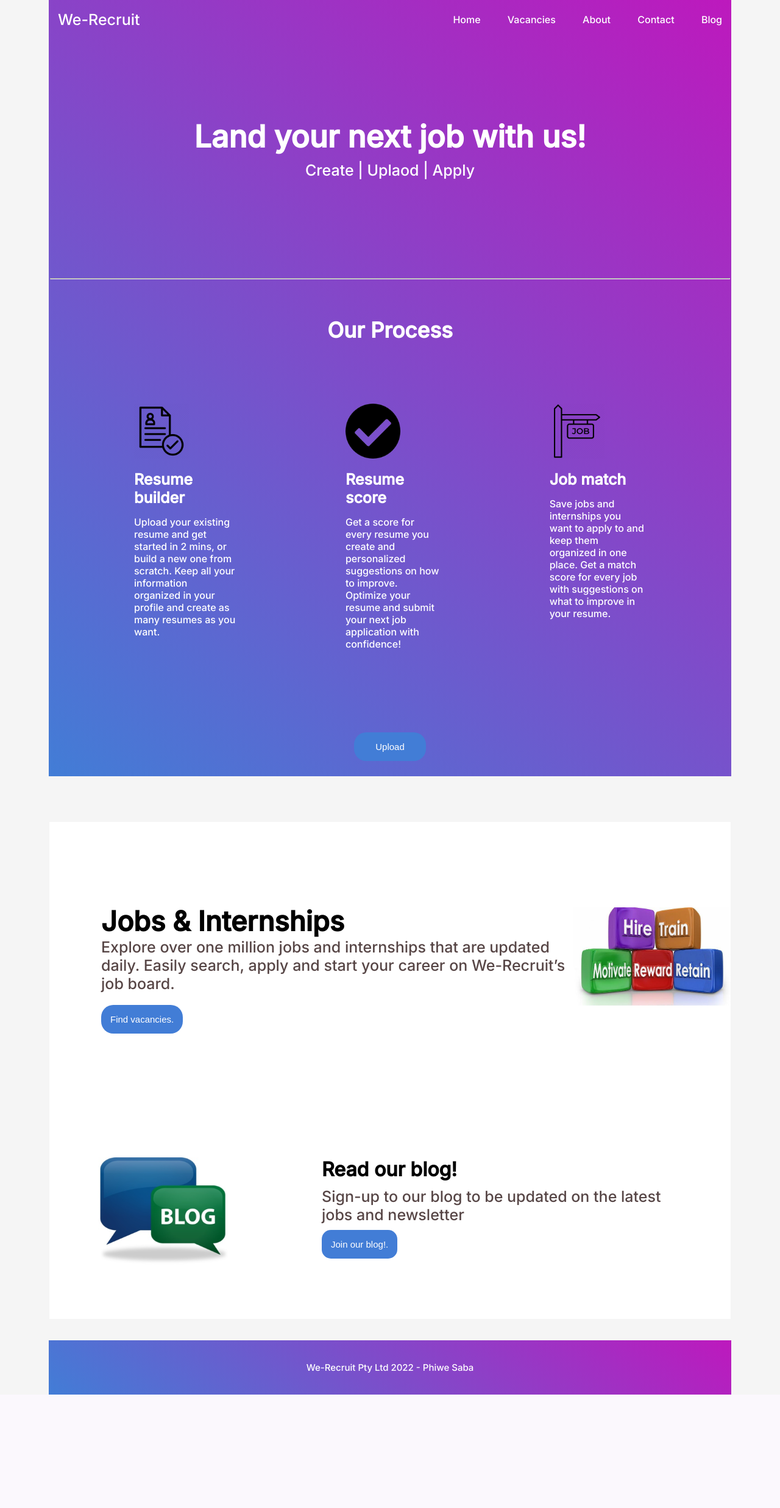
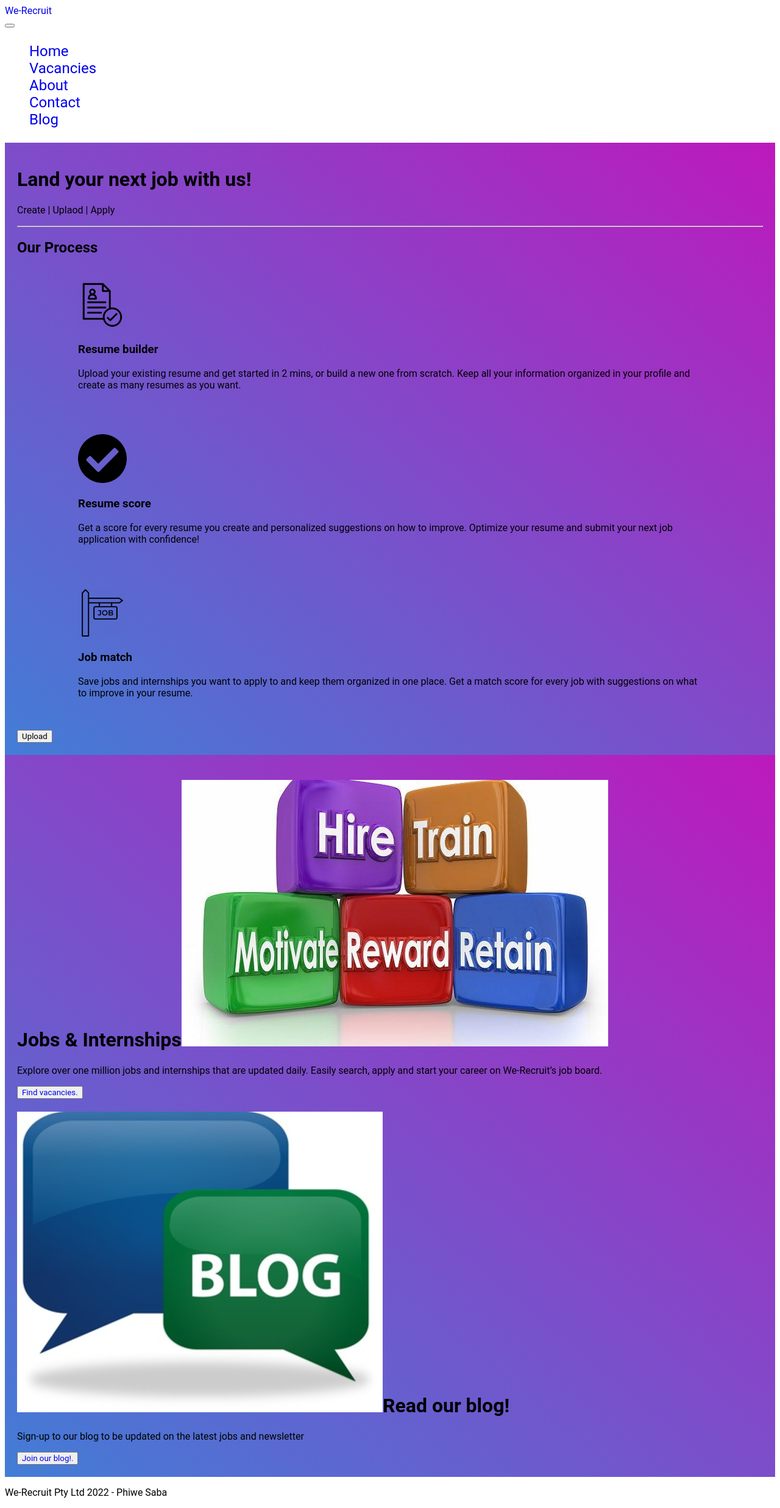
Before and after one commit to phiwe-saba/We-Recruit-website, a PHP site: page / in a window 1280 px wide. Shown: the whole page at 61% size. Before the commit the page ends 2287 px from the top, so only its background shows below. Run offline with PHP 8.4, Linux system fonts and the light colour scheme.

Commit message:
changed the design of the landing page

```diff
--- a/styles/main.css
+++ b/styles/main.css
@@ -1,354 +1,97 @@
 *{
-    margin:0;
-    padding:0;
-    box-sizing: border-box;
+    font-family: 'Roboto', sans-serif;
+    /*color:white;*/
 }
 
-body{
-    font-family:Inter, sans-serif;
-    background-color: whitesmoke;
-    max-width:1120px;
-    margin: auto;
+.navbar ul{
+    display:flex;
+    /*justify-content: center;*/
 }
 
 .container{
-
+    margin:auto;
+    padding:20px;
+    background-image: linear-gradient(40deg,rgb(66, 125, 214), rgb(189, 25, 189));
+    overflow:hidden;
 }
 
-
-.header-content{
-    background-image: linear-gradient(40deg,rgb(66, 125, 214), rgb(189, 25, 189));
-}
-
-/*Navigation bar*/
 ul{
-    list-style:none;
+    list-style: none;
+    font-size: 24px;
+    color:white;
 }
 
 a{
-    text-decoration:none;
+    text-decoration: none;
 }
 
-.header-container{
-    max-width:1120px;
-    margin:auto;
+#header-logo{
+    flex:1;
 }
 
-.row{
-    display:flex;
-    flex-wrap:wrap;
+#header-links{
+    flex:0.2;
 }
 
-.align-items-center{
-    align-items:center;
+/* Header Section */
+.header-section{
+    text-align:center;
+    padding:20px;
+    color: white;
 }
 
-.justify-content-between{
-    justify-content: space-between;
+.header-section h1{
+    font-size: 48px;
 }
 
-.header{
-    /*background-color: #2f3240;rgb(66, 125, 214);*/
-    padding: 12px 0;
+.header-section p{
+    font-size: 26px;
 }
 
-.header .logo,
-.header .nav{
-    padding:0 15px;
+/* Main Section */
+.main-box{
+    display: flex;
+    align-items: center;
+    justify-content: center;
+    gap: 25px;
 }
 
-.header .logo a{
-    color: #ffffff;
-    font-size:25px;
+.box{
+    padding: 20px;
+    margin:5px 80px 15px 80px;
 }
 
-.header .nav ul li{
-	display: inline-block;
-	margin-left: 40px;
-}
-.header .nav ul li a{
-	display: block;
-	font-size: 16px;
-	text-transform: capitalize;
-	color: #ffffff;
-	padding: 10px 0;
-	transition: all 0.5s ease;
+.box img{
+    width:80px;
+    height:80px;
 }
 
-.header .nav ul li a.active,
-.header .nav ul li a:hover{
-	color: white;
-}
-.nav-toggler{
-	height: 34px;
-	width: 44px;
-	background-color: #ffffff;
-	border-radius: 4px;
-	cursor: pointer;
-	border:none;
-	display: none;
-	margin-right: 15px;
-}
-.nav-toggler:focus{
-	outline: none;
-	box-shadow: 0 0 15px rgba(255,255,255,0.5);
-}
-.nav-toggler span{
-    height: 2px;
-    width: 20px;
-    background-color: var(--color-1);
-    display: block;
-    margin:auto;
-    position: relative;
-    transition: all 0.3s ease;
-}
-.nav-toggler.active span{
-	background-color: transparent;
-}
-.nav-toggler span::before,
-.nav-toggler span::after{
-	content: '';
-	position: absolute;
-	left:0;
-	top:0;
-	width: 100%;
-	height: 100%;
-	background-color: var(--color-1);
-	transition: all 0.3s ease;
-}
-.nav-toggler span::before{
-	transform: translateY(-6px);
-}
-.nav-toggler.active span::before{
-	transform: rotate(45deg);
-}
-.nav-toggler span::after{
-	transform: translateY(6px);
-}
-.nav-toggler.active span::after{
-	transform: rotate(135deg);
+.main-section h1{
+    text-align:center;
+    padding:5px;
 }
 
-/*Showcase*/
-.showcase-main{
-    padding:100px;
-    min-height:350px;
-    margin:20px;
+.main-section{
+    background-color: #E5E7EB;
+    padding: 5px;
+    color: black;
 }
-.showcase{
-    text-align:center;
-    color:/*rgb(66, 125, 214);*/white;
-    margin:10px;
+/* Body Section */
+.body-section{
+    display: flex;
+    padding:40px;
 }
 
-.showcase h1{
-    font-size:50px;
+.body-section img{
+    width: 450px;
+    height:250px;
 }
 
-.showcase p{
-    font-size:25px;
-    color:/*rgb(66, 125, 214);*/white;
-    font-weight: 100;
+#job h1{
+    font-size: 42px;
 }
 
-.horizontal{
-    padding:2px;
+#job button{
+    background-color: rgb(66, 125, 214);
+    margin:5px;
 }
-
-hr{
-    height:1px;
-    margin-left:auto;
-    margin-right:auto;
-    background-color:black;
-}
-
-/*Body layout*/
-#layout{
-    margin-left:50px;
-    margin-right:50px;
-}
-.headerpage h2{
-    text-align:center;
-    color:white;
-    padding:10px;
-    margin:50px 0 0 0;
-    font-size:35px;
-}
-
-.boxes {
-   display: flex;
-}
-
-.boxes .box h3{
-    padding:10px 0 10px 0;
-    margin:5px 0 5px 0;
-    font-size:25px;
-    color:white;
-}
-
-.boxes .box p{
-    /*color:rgb(87, 70, 70);*/
-    color:/*rgb(77, 72, 72);*/white;
-}
-
-.boxes .box{
-    margin:55px;
-    padding:35px;
-    border:1px;
-    border-radius: 8px;
-}
-
-.boxes .box img{
-    width:90px;
-}
-
-.upload{
-    text-align:center;
-    padding:25px;
-    margin:20px;
-    margin-bottom:30px;
-}
-
-.upload button{
-    padding:15px 35px;
-    font-size:15px;
-    font:25px;
-    background-color: rgb(66, 125, 214);
-    color:white;
-    border:1px;
-    border-radius: 20px;;
-}
-
-.upload button:hover{
-    background-color:gray;
-}
-
-/*Main body*/
-.main-content{
-    background-color: white;
-    margin-right:1px;
-    margin-left:1px;
-}
-.mainbody{
-    background-color:white;
-    margin-top:75px;
-    padding-top:55px;
-    margin-bottom:15px;
-    border:2px;
-    min-height: 500px;
-}
-
-.mainbody img{
-    float:right;
-    width:25%;
-    padding-top:5px;
-    margin-bottom:.2em;
-}
-
-.mainbody h1{
-    font-size:45px;
-    margin-top:45px;
-    padding-top:35px;
-    margin-left:85px;
-}
-
-.mainbody p{
-    font-size:25px;
-    color:rgb(87, 70, 70);
-    margin-left:85px;
-}
-
-.mainbody button{
-    padding:15px;
-    text-decoration: none;
-    background-color:rgb(66, 125, 214);
-    border:1px;
-    border-radius: 20px;
-    margin:20px 85px;
-}
-
-.mainbody button a{
-    color:white;
-    font-size:15px;
-}
-
-.mainbody button:hover{
-    background-color: gray;
-}
-
-/*Blog body*/
-.blogmain {
-    padding:35px;
-    min-height: 300px;
-    background-color: white;
-}
-
-.blogmain img{
-    margin-right:150px;
-    float:left;
-    width:25%;
-    padding-left:45px;
-}
-
-.blogmain p{
-    padding-right:35px;
-    font-size:25px;
-    margin:10px;
-    color:rgb(87, 70, 70);
-}
-
-.blogmain button{
-    padding:15px;
-    float:left;
-    background-color:rgb(66, 125, 214);
-    text-decoration: none;
-    border:1px;
-    border-radius: 15px;
-}
-
-.blogmain button a{
-    color:white;
-    font-size:15px;
-}
-
-.blogmain button:hover{
-    background-color: gray;
-}
-
-/*Page footer*/
-footer p{
-    text-align: center;
-    background-image: linear-gradient(40deg,rgb(66, 125, 214), rgb(189, 25, 189));
-    padding:35px;
-    font-size: 15px;
-    margin-top:35px;
-    color:white;
-}
-
-
-/*Media Queries*/
-@media(max-width:991px){
-    .nav-toggler{
-        display: block;
-    }
-    .header .nav {
-        width: 100%;
-        padding:0;
-        max-height: 0px;
-        overflow: hidden;
-        visibility: hidden;
-        transition: all 0.5s ease;
-    }
-    .header .nav.open{
-        visibility: visible;
-    }
-    .header .nav ul {
-        padding:12px 15px 0;
-        margin-top: 12px;
-        border-top:1px solid rgba(255,255,255,0.2);
-    }
-    .header .nav ul li {
-        display: block;
-        margin:0;
-    }
- }
```
Also changed, not shown: main.html (added, +71 -0 lines).
